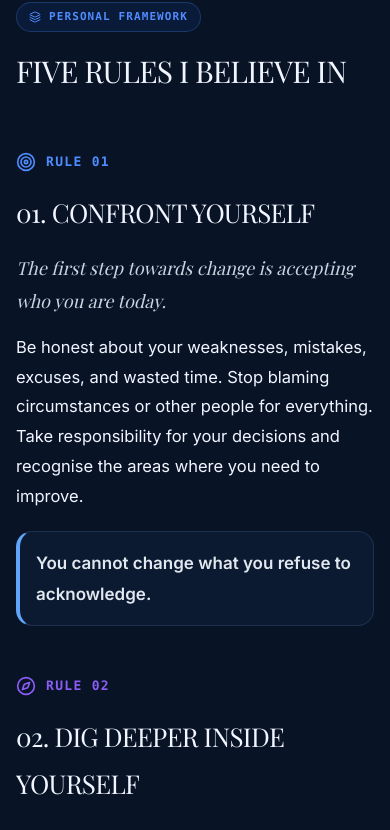
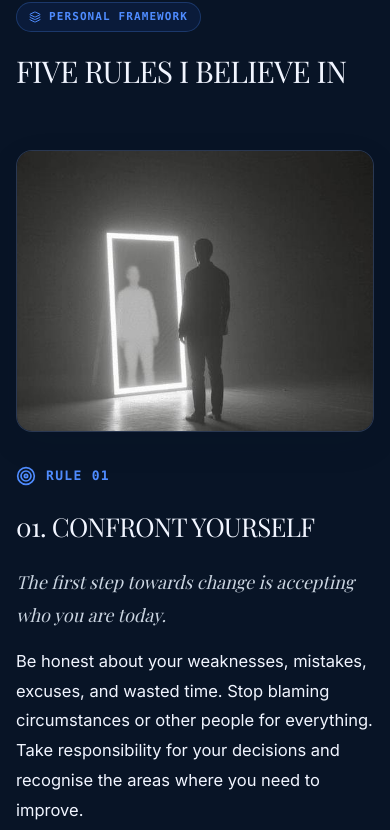
Before and after one commit to rajatbehera05/MyPortfolio, a React (Vite) app: page /theory in a window 390 px wide. Shown: the part 3421-4251 px from the top of the page. Built offline with nearby package versions, Linux system fonts and the light colour scheme; a web font is replaced by a local one.

Commit message:
feat(theory): add editorial imagery alongside rules 1-2 (left) and rules 3-4 (right)

```diff
--- a/src/pages/TheoryPage.jsx
+++ b/src/pages/TheoryPage.jsx
@@ -83,10 +83,10 @@ export default function TheoryPage() {
       </header>
 
       {/* 4. Main Editorial Essay Container */}
-      <main className="relative z-10 pt-24 sm:pt-28 md:pt-32 pb-24 max-w-[840px] mx-auto px-4 sm:px-8">
+      <main className="relative z-10 pt-24 sm:pt-28 md:pt-32 pb-24 max-w-[1080px] mx-auto px-4 sm:px-6 md:px-8">
 
         {/* Article Header & Metadata */}
-        <header className="space-y-6 pb-8 border-b border-[#D5DFEB]/60">
+        <header className="max-w-[840px] mx-auto space-y-6 pb-8 border-b border-[#D5DFEB]/60">
           <div className="flex flex-wrap items-center gap-2.5 sm:gap-3 text-[12px] font-semibold tracking-wider uppercase">
             <span className="inline-flex items-center gap-1.5 px-2.5 py-1 rounded-full bg-[#2563EB]/10 text-[#2563EB] border border-[#2563EB]/25">
               <Sparkles className="w-3 h-3" />
@@ -128,7 +128,7 @@ export default function TheoryPage() {
         <article className="mt-10 sm:mt-12 space-y-12 sm:space-y-16 text-[16.5px] sm:text-[18px] leading-[1.8] font-normal">
 
           {/* SECTION 1: THE IDEA BEHIND MY THEORY */}
-          <section className="space-y-6">
+          <section className="max-w-[840px] mx-auto space-y-6">
             <h2 className="font-editorial-serif text-[26px] sm:text-[32px] md:text-[36px] font-normal tracking-tight uppercase">
               THE IDEA BEHIND MY THEORY
             </h2>
@@ -192,7 +192,7 @@ export default function TheoryPage() {
           </section>
 
           {/* SECTION 2: HOW I CHOOSE TO PRACTISE THIS (Distinct Visual Bridge) */}
-          <section className={`p-6 sm:p-8 md:p-9 rounded-3xl border transition-colors ${
+          <section className={`max-w-[840px] mx-auto p-6 sm:p-8 md:p-9 rounded-3xl border transition-colors ${
             timeEnv.isNight
               ? 'bg-gradient-to-br from-[#0F2244]/80 via-[#0B172E]/90 to-[#081426] border-[rgba(150,180,230,0.22)] shadow-[0_12px_40px_rgba(0,0,0,0.35)]'
               : 'bg-gradient-to-br from-[#F8FAFC] via-[#EEF4FF]/70 to-[#F1F5F9] border-[#D5DFEB] shadow-[0_8px_32px_rgba(37,99,235,0.06)]'
@@ -220,7 +220,7 @@ export default function TheoryPage() {
           </section>
 
           {/* SECTION 3: FIVE RULES I BELIEVE IN */}
-          <div className="pt-2 pb-1 border-t border-[#D5DFEB]/60">
+          <div className="max-w-[840px] mx-auto pt-2 pb-1 border-t border-[#D5DFEB]/60 w-full">
             <div className="inline-flex items-center gap-2 px-3 py-1 rounded-full bg-[#2563EB]/10 text-[#2563EB] [data-theme='night']_&:text-[#60A5FA] border border-[#2563EB]/25 text-[11px] font-mono font-bold tracking-widest uppercase mt-6 mb-3">
               <Layers className="w-3 h-3" />
               <span>Personal Framework</span>
@@ -230,6 +230,22 @@ export default function TheoryPage() {
             </h2>
           </div>
 
+          {/* RULES 01 & 02: Image on Left, Rules on Right */}
+          <div className="grid grid-cols-1 lg:grid-cols-12 gap-8 lg:gap-10 xl:gap-12 items-start">
+            {/* Left Column: Image 1 */}
+            <div className="lg:col-span-5">
+              <div className="lg:sticky lg:top-24 rounded-2xl sm:rounded-3xl overflow-hidden border border-[#D5DFEB] [data-theme='night']_&:border-[rgba(150,180,230,0.2)] shadow-[0_12px_36px_rgba(15,23,42,0.08)] [data-theme='night']_&:shadow-[0_16px_40px_rgba(0,0,0,0.5)] bg-[#0B1528] group">
+                <img
+                  src="/assets/theory_confront_mirror.jpg"
+                  alt="Confront Yourself & Dig Deeper"
+                  className="w-full h-[280px] sm:h-[380px] lg:h-[500px] object-cover object-center group-hover:scale-[1.02] transition-transform duration-700 ease-out"
+                  loading="lazy"
+                />
+              </div>
+            </div>
+
+            {/* Right Column: Rule 01 & Rule 02 */}
+            <div className="lg:col-span-7 space-y-12 sm:space-y-14">
               {/* RULE 01 */}
               <section className="space-y-4">
                 <div className="flex items-center gap-2.5 text-[#2563EB] [data-theme='night']_&:text-[#60A5FA]">
@@ -289,7 +305,13 @@ export default function TheoryPage() {
                   </p>
                 </div>
               </section>
+            </div>
+          </div>
 
+          {/* RULES 03 & 04: Rules on Left, Image on Right */}
+          <div className="grid grid-cols-1 lg:grid-cols-12 gap-8 lg:gap-10 xl:gap-12 items-start pt-6">
+            {/* Left Column: Rule 03 & Rule 04 */}
+            <div className="lg:col-span-7 space-y-12 sm:space-y-14 order-2 lg:order-1">
               {/* RULE 03 */}
               <section className="space-y-4">
                 <div className="flex items-center gap-2.5 text-[#F59E0B] [data-theme='night']_&:text-[#FBBF24]">
@@ -349,8 +371,23 @@ export default function TheoryPage() {
                   </p>
                 </div>
               </section>
+            </div>
 
-          {/* RULE 05 */}
+            {/* Right Column: Image 2 */}
+            <div className="lg:col-span-5 order-1 lg:order-2">
+              <div className="lg:sticky lg:top-24 rounded-2xl sm:rounded-3xl overflow-hidden border border-[#D5DFEB] [data-theme='night']_&:border-[rgba(150,180,230,0.2)] shadow-[0_12px_36px_rgba(15,23,42,0.08)] [data-theme='night']_&:shadow-[0_16px_40px_rgba(0,0,0,0.5)] bg-[#0B1528] group">
+                <img
+                  src="/assets/theory_inner_strength.jpg"
+                  alt="Inner Strength & Emotional Discipline"
+                  className="w-full h-[280px] sm:h-[380px] lg:h-[500px] object-cover object-center group-hover:scale-[1.02] transition-transform duration-700 ease-out"
+                  loading="lazy"
+                />
+              </div>
+            </div>
+          </div>
+
+          {/* RULE 05 (Centered feature layout) */}
+          <div className="max-w-[840px] mx-auto pt-6 w-full">
             <section className="space-y-4">
               <div className="flex items-center gap-2.5 text-[#EC4899] [data-theme='night']_&:text-[#F472B6]">
                 <Hammer className="w-5 h-5 shrink-0" />
@@ -379,11 +416,12 @@ export default function TheoryPage() {
                 </p>
               </div>
             </section>
+          </div>
 
-          <hr className="border-t border-[#D5DFEB]/60" />
+          <hr className="max-w-[840px] mx-auto border-t border-[#D5DFEB]/60 w-full" />
 
           {/* SECTION 4: WHAT I BELIEVE (Conclusion) */}
-          <section className="space-y-6 pt-2">
+          <section className="max-w-[840px] mx-auto space-y-6 pt-2">
             <h2 className="font-editorial-serif text-[28px] sm:text-[36px] md:text-[42px] font-normal tracking-tight uppercase">
               WHAT I BELIEVE
             </h2>
@@ -423,7 +461,7 @@ export default function TheoryPage() {
         </article>
 
         {/* Footer Navigation CTA */}
-        <footer className="mt-14 sm:mt-16 pt-8 border-t border-[#D5DFEB]/60 flex flex-col sm:flex-row items-center justify-between gap-4">
+        <footer className="max-w-[840px] mx-auto mt-14 sm:mt-16 pt-8 border-t border-[#D5DFEB]/60 flex flex-col sm:flex-row items-center justify-between gap-4">
           <LiquidButton
             variant="secondary"
             size="md"
```
Also changed, not shown: public/assets/theory_confront_mirror.jpg (added), public/assets/theory_inner_strength.jpg (added). Lines whose indentation alone changed are shown as unchanged.
